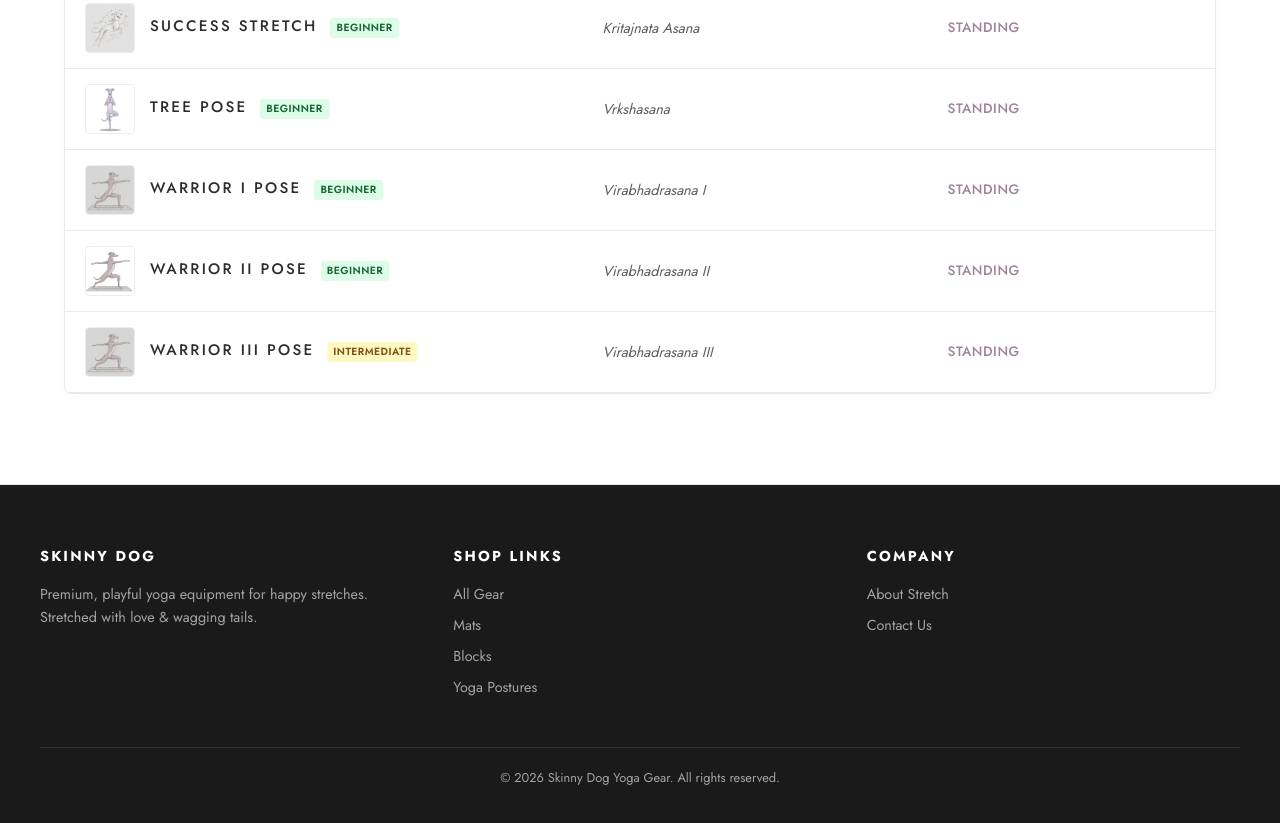
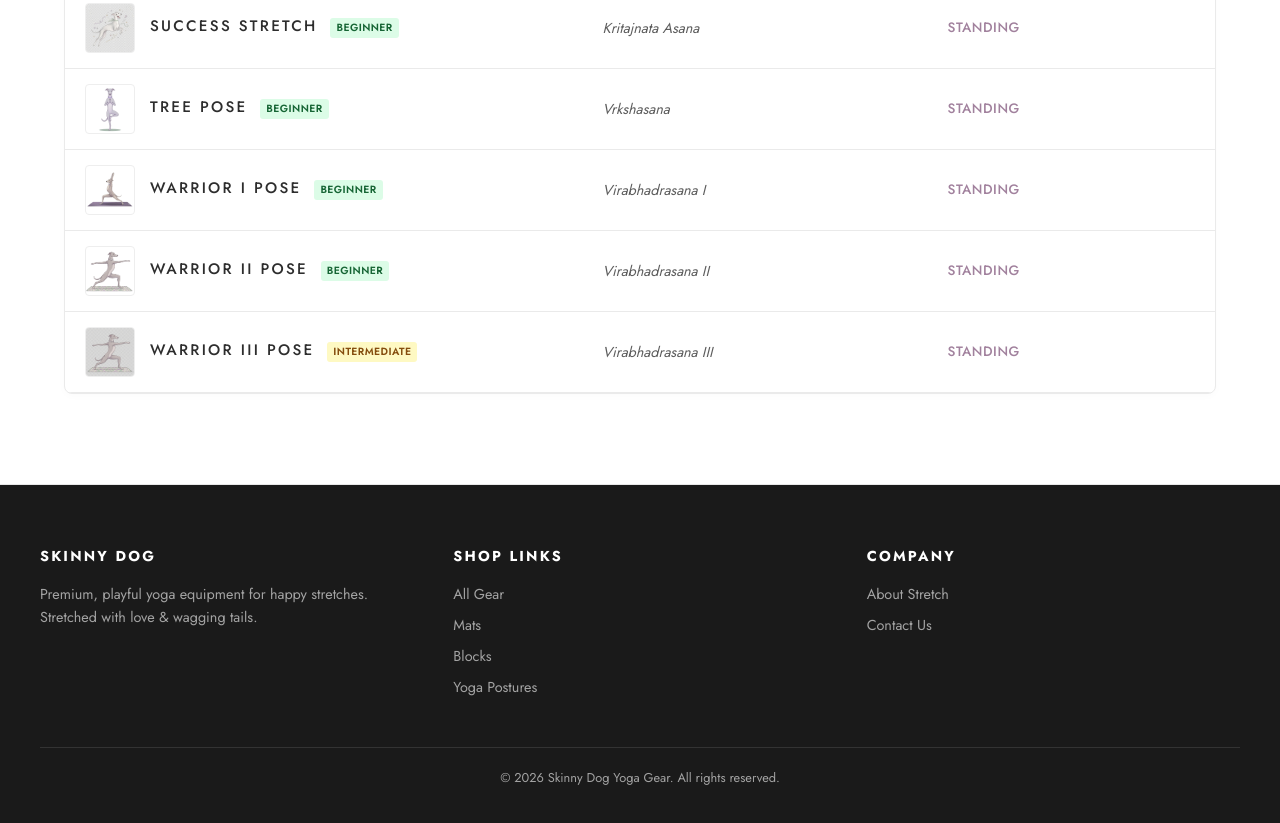
Before and after one commit to Picklemachine/silver-paintbucket-studios, a plain HTML site: page pose-finder.html in a window 1280 px wide. Shown: the part 2100-2923 px from the top of the page. Drawn offline with Linux system fonts and the light colour scheme.

Commit message:
style: Dedicate new illustration to Warrior I Pose

```diff
--- a/pose-finder.html
+++ b/pose-finder.html
@@ -226,7 +226,7 @@
       {
         name: "Warrior I Pose",
         sanskrit: "Virabhadrasana I",
-        image: "assets/yogi_dog_warrior.png",
+        image: "assets/yogi_dog_warrior1.png",
         level: "Beginner",
         category: "Standing Yoga Poses",
         benefits: "Builds leg strength, opens hips, chest and shoulders.",
```
Also changed, not shown: postures.html (+1 -1 lines), assets/yogi_dog_warrior1.png (added).
